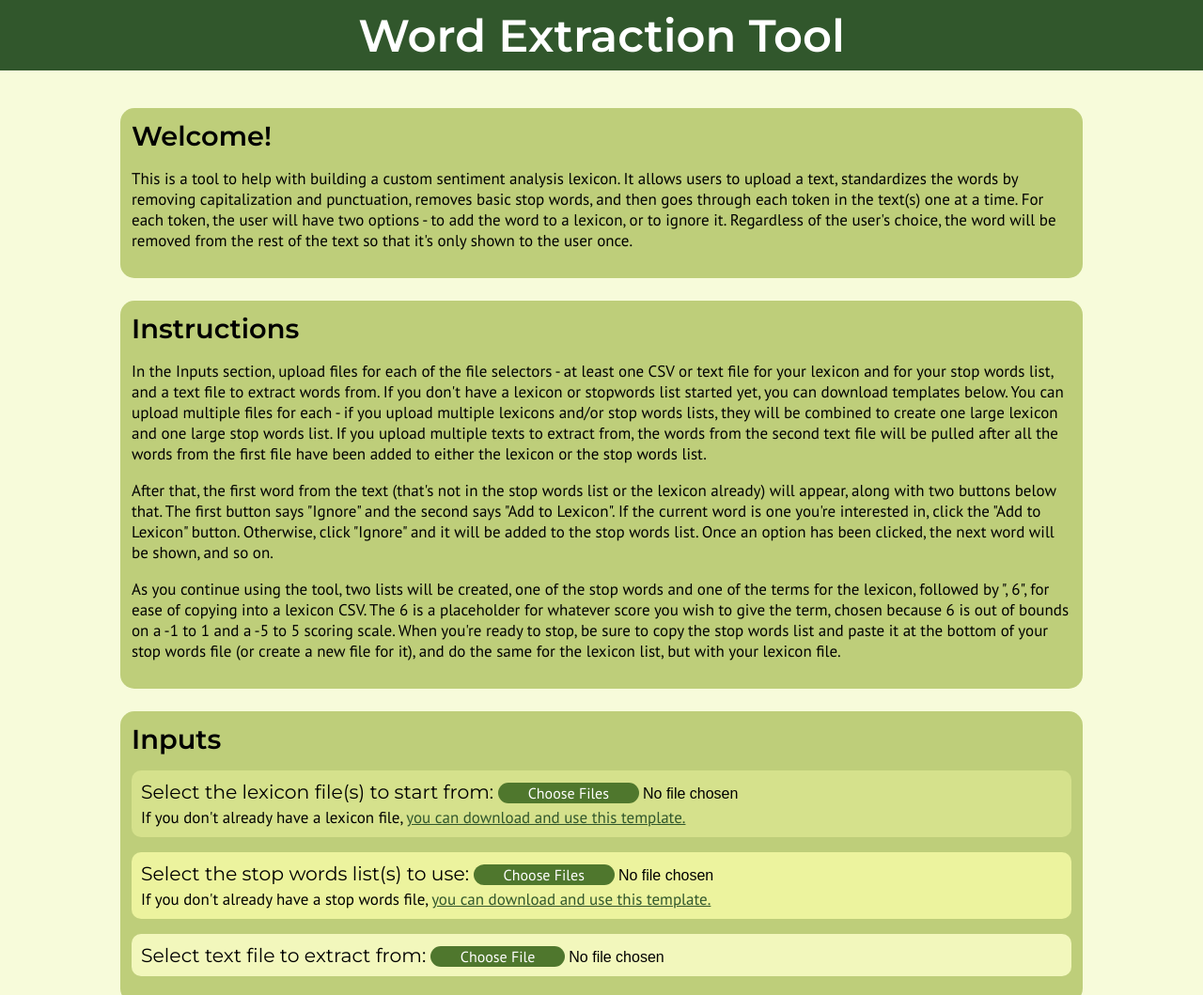
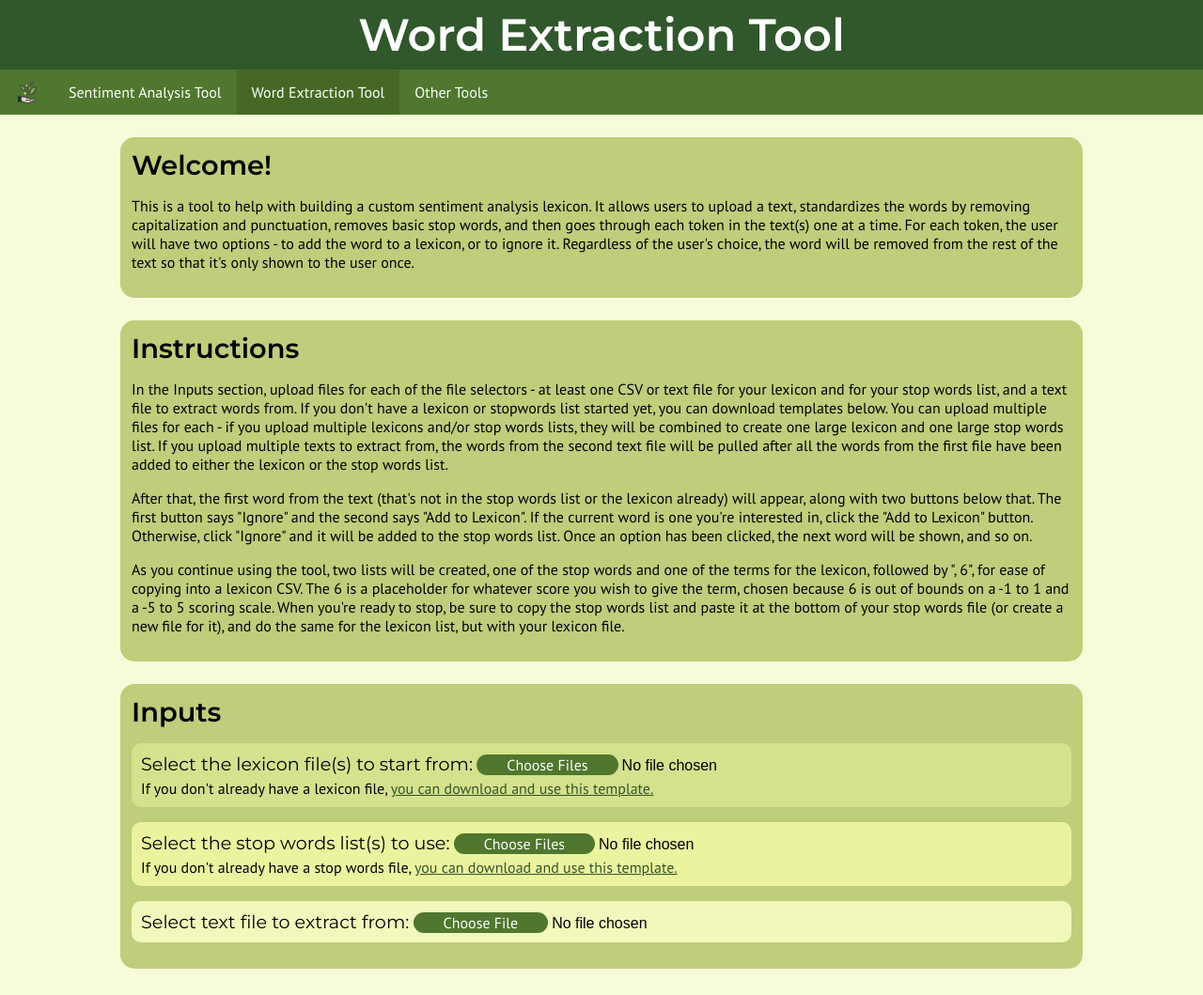
Before and after one commit to hannah627/word-extraction-tool, a website: page index.html in a window 1280 px wide. Shown: the top 1059 px of the page at 94% size. Drawn offline with Linux system fonts and the light colour scheme.

Commit message:
adding navbar to site

```diff
--- a/index.html
+++ b/index.html
@@ -18,6 +18,18 @@
     <header>
         <h1>Word Extraction Tool</h1>
     </header>
+
+        <nav>
+            <ul>
+                <li><a href="https://hannah627.github.io/sentiment-analysis/"><img src="icons8-tree-planting-96.png"
+                            alt="a light-skinned hand cupping a sprouting plant, with yellow sparkles rising from it"></a></li>
+                <li><a href="https://hannah627.github.io/sentiment-analysis/">Sentiment Analysis Tool</a>
+                </li>
+                <li><a href="https://hannah627.github.io/word-extraction-tool/" id="activeNavbarLink">Word Extraction Tool</a></li>
+                <li><a href="https://travelogues.travelersinegypt.com/">Other Tools</a></li>
+            </ul>
+        </nav>
+
     <main>
         <section id="explanationSection">
             <h2>Welcome!</h2>
--- a/styles.css
+++ b/styles.css
@@ -7,10 +7,20 @@ a {
     color: #31572C;
 }
 
-input::file-selector-button, #addButton {
+nav li a:hover:not(:has(img)),
+#activeNavbarLink:hover {
+    background-color: #3b5b1f;
+}
+
+#activeNavbarLink {
+    background-color: #456924;
+}
+
+input::file-selector-button, #addButton, nav ul {
     background-color: #4F772D;
     color: white;
 }
+
 
 #addButton:hover {
     background-color: #3a6124;
@@ -63,7 +73,7 @@ body {
 /* general */
 body {
     font-family: 'PT Sans', sans-serif;
-    font-size: 17px;
+    font-size: 16px;
     margin: 0;
 }
 
@@ -96,10 +106,45 @@ h3 {
 header {
     padding-top: 0.5em;
     padding-bottom: 0.5em;
-    margin-bottom: 1rem;
+    /* margin-bottom: 1rem; */
     width: 100%;
     color: white;
 }
+
+nav {
+    width: 100%;
+}
+
+nav ul {
+    width: 100%;
+    list-style-type: none;
+    margin: 0;
+    padding: 0;
+    overflow: hidden;
+}
+
+nav li {
+    float: left;
+}
+
+nav li a {
+    display: block;
+    color: white;
+    text-align: center;
+    padding: 14px 16px;
+    text-decoration: none;
+}
+
+nav img {
+    width: 25px;
+    height: 25px;
+}
+
+nav a:has(img) {
+    padding-bottom: 4px;
+    padding-top: 12px;
+}
+
 
 body, main, header, #scoringSection, #tokensSection {
     display: flex;
```
